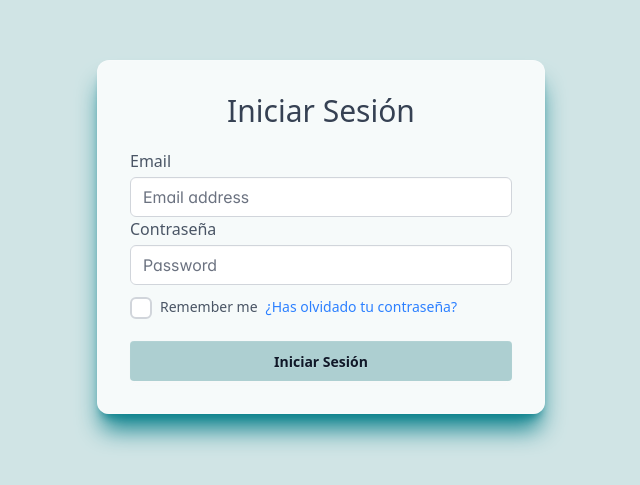
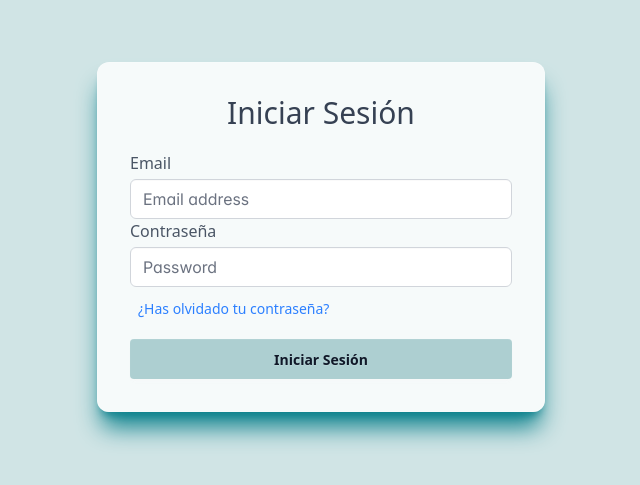
Before and after one commit to maigcorrea/nuevo_gestorBeebit, a Next.js app in the folder frontend/: page /login in a window 1280 px wide. Shown: the part 163-648 px from the top of the page, without its empty margins (319-959 px from the left). Built offline with nearby package versions, Linux system fonts and the light colour scheme.

Commit message:
Retoques del frontend

```diff
--- a/frontend/components/LoginForm.jsx
+++ b/frontend/components/LoginForm.jsx
@@ -85,8 +85,8 @@ const LoginForm = () => {
 
             <div className="flex justify-between items-center text-sm text-gray-500">
               <div className="flex align-items-center mt-3">
-                <Checkbox id="rememberme" onChange={e => setChecked(e.checked)} checked={checked} className="mr-2" />
-                <label htmlFor="rememberme" className='block mb-1 text-gray-600'>Remember me</label>
+                {/*<Checkbox id="rememberme" onChange={e => setChecked(e.checked)} checked={checked} className="mr-2" />
+                <label htmlFor="rememberme" className='block mb-1 text-gray-600'>Remember me</label>*/}
                 <ForgotPasswordForm />
               </div>
             </div>
```
